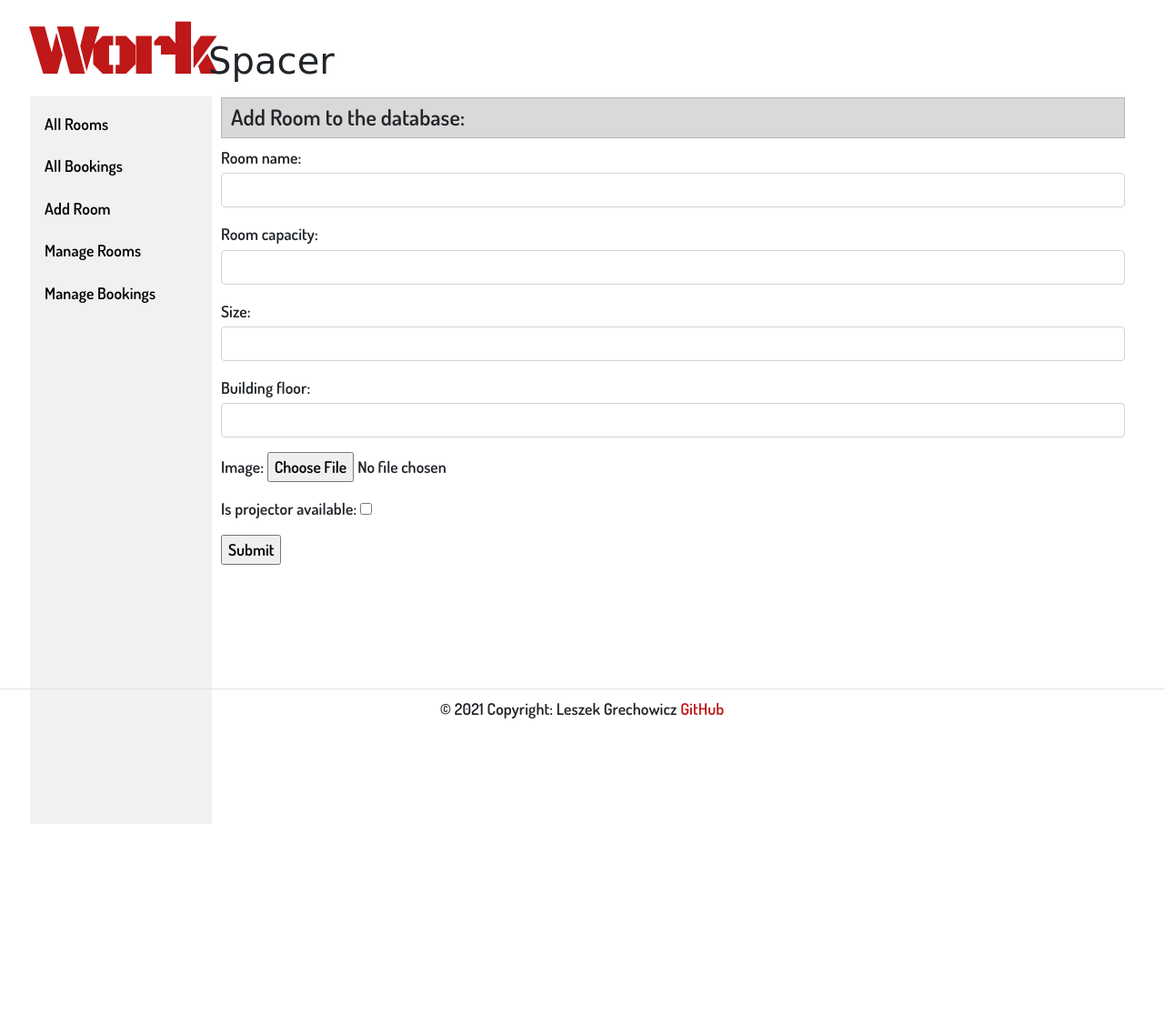
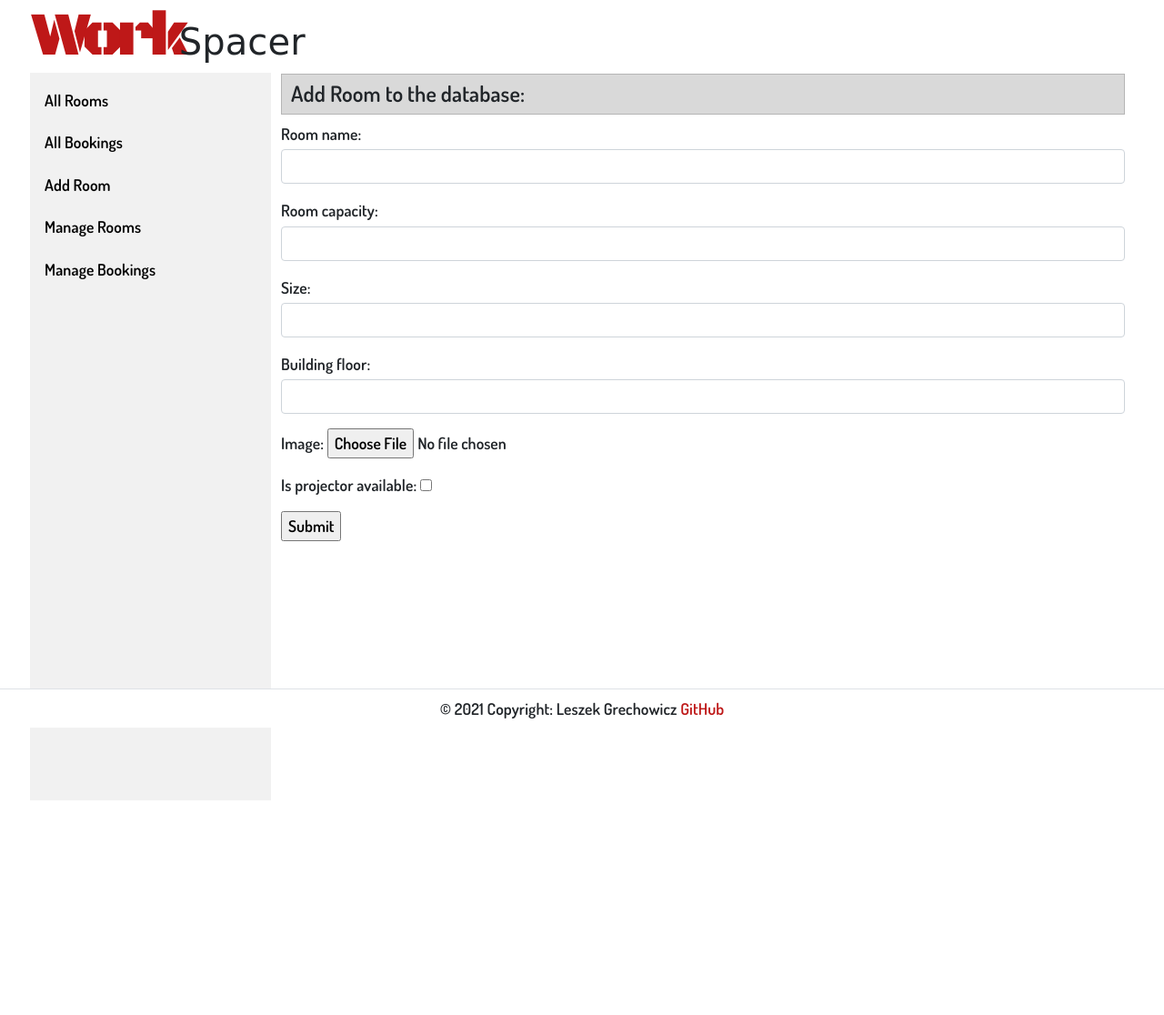
Before and after one commit to leszekgrechowicz/workspace_booking_app, a Django app: page /add-room/ in a window 1280 px wide. Shown: the whole page at 91% size. After the commit the page ends 880 px from the top, so only its background shows below. Run offline with Django 3.2, Linux system fonts and the light colour scheme; some web fonts are replaced.

Commit message:
Work on room view, work on uploading photos for rooms

```diff
--- a/workspace_booking/static/css/book_room.css
+++ b/workspace_booking/static/css/book_room.css
@@ -23,7 +23,7 @@
     }
 
     .form-half {
-        width: 35%;
+        width: 38%;
     }
 
     .booking-half {
--- a/workspace_booking/static/css/styles.css
+++ b/workspace_booking/static/css/styles.css
@@ -21,30 +21,28 @@
     padding: 0 33px;
 }
 
-.main-h2 {
-    background: rgba(128, 128, 128, 0.30);
-    padding: 7px 10px;
-
-    border: 1px solid rgba(128, 128, 128, 0.41);
-}
-
 .nav-bar {
-
-}
-
-.nav-links a {
-    margin-bottom: 10px;
+    position: fixed;
+    left: 35px;
+    top: 0;
+    width: 100%;
+    margin: auto;
 
 }
 
 .alert {
     height: 60px;
     margin-top: 30px;
+    margin-bottom: -58px;
 }
 
 footer {
-    max-width: inherit;
+    position: fixed;
+    left: 0;
+    bottom: 0;
+    width: 100%;
     margin: auto;
+    background: white;
 }
 
 footer a {
@@ -62,7 +60,7 @@
 
 .span-logo1 {
     font-family: 'Black Ops One', cursive;
-    font-size: 2em;
+    font-size: 1.7em;
     color: var(--red);
     letter-spacing: -7px;
 
@@ -74,15 +72,10 @@
     margin-left: -4px;
 }
 
-.main {
-    max-width: 900px;
-    margin: 20px auto;
-}
-
 .sidebar {
-    margin: 0;
+    margin: 70px 0 0 0;
     padding: 7px 0 0 0;
-    width: 200px;
+    width: 265px;
     background-color: #f1f1f1;
     position: fixed;
     height: 100%;
@@ -107,9 +100,17 @@
 }
 
 .content {
-    margin-left: 200px;
+    margin-left: 266px;
     padding: 1px 10px;
     height: 1000px;
+
+}
+
+.content-h4 {
+    background: rgba(128, 128, 128, 0.30);
+    padding: 7px 10px;
+    margin-top: 70px;
+    border: 1px solid rgba(128, 128, 128, 0.41);
 }
 
 @media screen and (max-width: 700px) {
@@ -136,12 +137,20 @@
         margin-bottom: 10px;
     }
 
+    .content-h4 {
+        margin-top: unset;
+    }
+
 }
 
 
-@media screen and (max-width: 400px) {
+@media screen and (max-width: 600px) {
     .sidebar a {
         text-align: center;
         float: none;
     }
+
+    .content-h4 {
+        margin-top: unset;
+    }
 }
--- a/workspace_booking/templates/add_room.html
+++ b/workspace_booking/templates/add_room.html
@@ -2,7 +2,7 @@
 
 
 {% block content %}
-<h4 class="main-h2">Add Room to the database:</h4>
+<h4 class="content-h4">Add Room to the database:</h4>
 
 <form class="form" method="POST" enctype="multipart/form-data">
     {% csrf_token %}
--- a/workspace_booking/templates/base.html
+++ b/workspace_booking/templates/base.html
@@ -9,12 +9,11 @@
     <link rel="stylesheet" href="{% static 'css/styles.css' %}">
     <script src="https://cdn.jsdelivr.net/npm/bootstrap@5.1.3/dist/js/bootstrap.bundle.min.js" integrity="sha384-ka7Sk0Gln4gmtz2MlQnikT1wXgYsOg+OMhuP+IlRH9sENBO0LRn5q+8nbTov4+1p" crossorigin="anonymous"></script>
 
-
     {% block head %}
 
     {% endblock head %}
+
     <title>{{ title }}</title>
-
 </head>
 
 <body>
@@ -22,12 +21,10 @@
 <header>
     <div class="nav-bar">
         <h1 class="logo"><span class="span-logo1">Work</span><span class="span-logo2">Spacer</span></h1>
-
     </div>
 </header>
 
 <aside class="sidebar">
-
     <a class="" href="{% url 'offices' %}">All Rooms</a>
     <a class="" href="#">All Bookings</a>
     <a class="" href="{% url 'add-office' %}">Add Room</a>
@@ -40,8 +37,7 @@
     {% if messages %}
         {% for message in messages %}
 
-    <div
-            {% if message.tags %} class="{{ message.tags }}" {% endif %}>
+        <div {% if message.tags %} class="{{ message.tags }}" {% endif %}>
             <p><strong>{{ message }}</strong></p>
 
         </div>
@@ -57,6 +53,7 @@
             </div>
             {% endfor %}
         {% endfor %}
+
         {% for error in form.non_field_errors %}
             <div class="alert alert-danger">
                 <strong>{{ error|escape }}</strong>
@@ -66,9 +63,10 @@
 
     {% block content %}
     {% endblock content %}
+
 </section>
 
-<footer class="page-footer font-small fixed-bottom border-top">
+<footer class="font-small border-top">
     <div class="p-2 text-mutted text-center">©
         <script>
             document.write(new Date().getFullYear());
--- a/workspace_booking/templates/book_room.html
+++ b/workspace_booking/templates/book_room.html
@@ -9,6 +9,7 @@
 {% endblock head %}
 
 {% block content %}
+<h4 class="content-h4">Add Room to the database:</h4>
 
 <div class="container">
 
--- a/workspace_booking/templates/offices_available.html
+++ b/workspace_booking/templates/offices_available.html
@@ -9,7 +9,7 @@
 {% block content %}
 
 {% if offices %}
-<h4 class="main-h2">List of Rooms available: </h4>
+<h4 class="content-h4">List of Rooms available: </h4>
 
 <div class="rooms-container">
     {% for office in offices %}
```
Also changed, not shown: workspace_booking/static/css/show_rooms.css (+7 -8 lines). Lines whose indentation alone changed are shown as unchanged.
